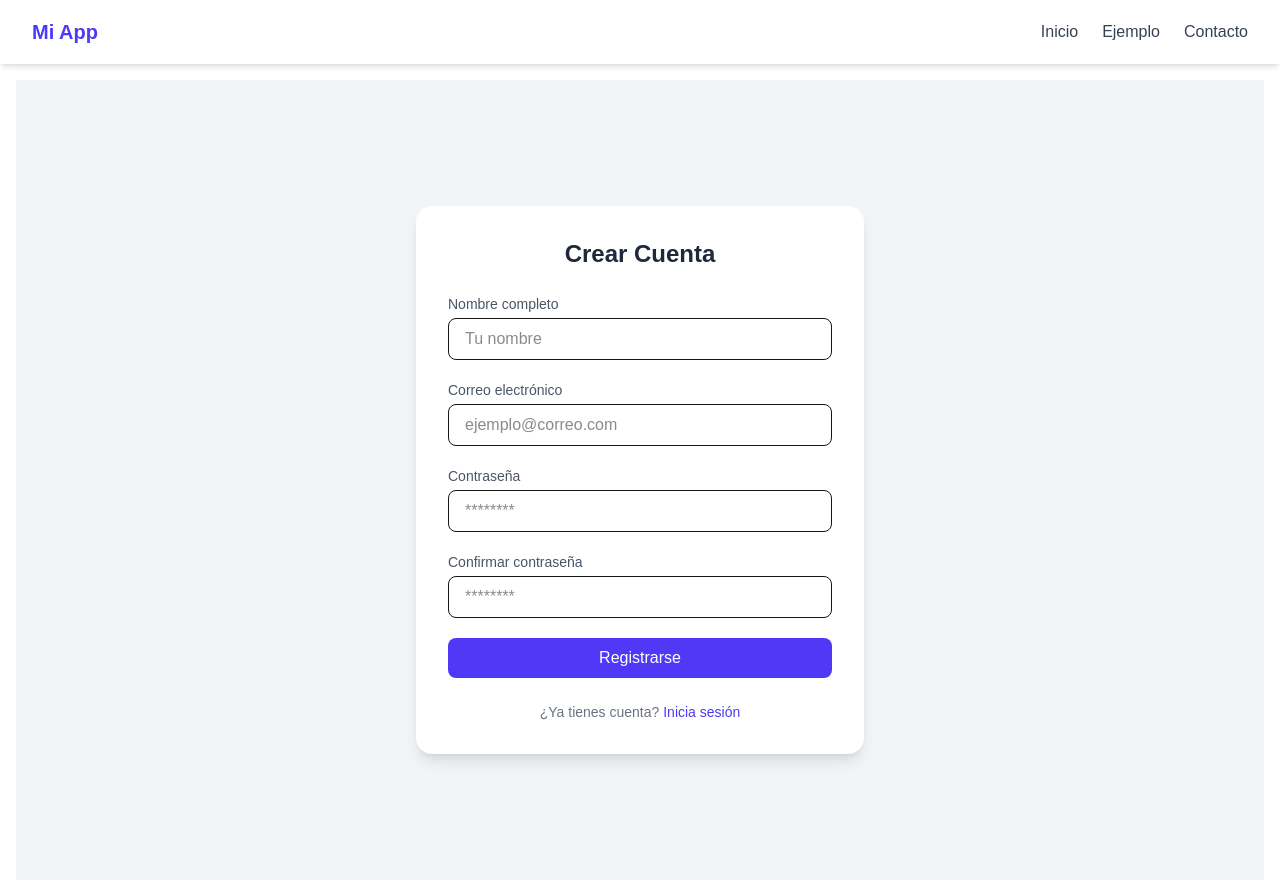
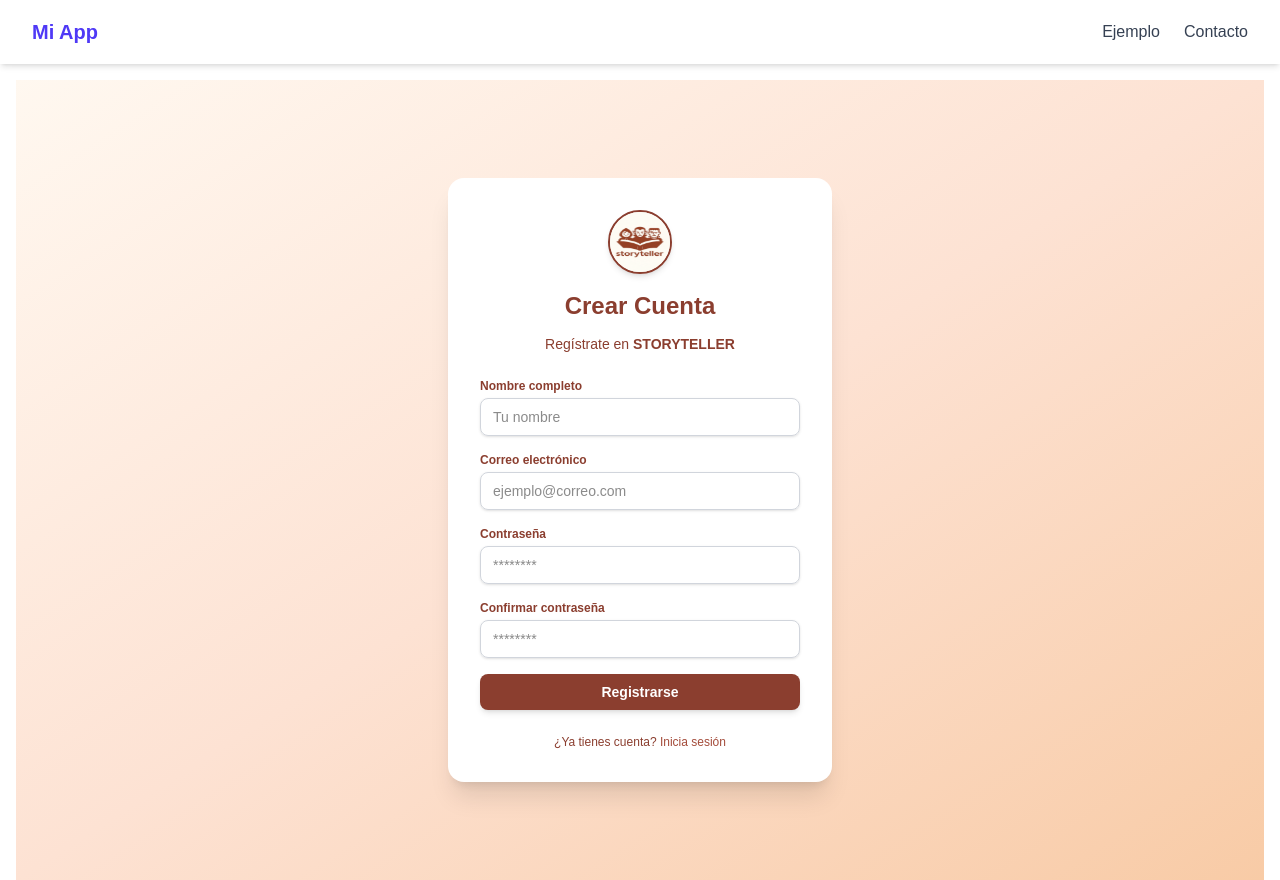
Before and after one commit to Marcos12UdeG/ProyectoModular, a Next.js app in the folder frontend/proyecto-modular/: page /registro in a window 1280 px wide. Built offline with nearby package versions, Linux system fonts and the light colour scheme.

Commit message:
LoginUsuarios

```diff
--- a/frontend/proyecto-modular/src/app/layout.tsx
+++ b/frontend/proyecto-modular/src/app/layout.tsx
@@ -39,14 +39,6 @@ export default function RootLayout({
               <ul className="flex space-x-6 text-gray-700 font-medium">
                 <li>
                   <Link
-                    href="/"
-                    className="hover:text-indigo-500 transition-colors"
-                  >
-                    Inicio
-                  </Link>
-                </li>
-                <li>
-                  <Link
                     href="/cuentos"
                     className="hover:text-indigo-500 transition-colors"
                   >
--- a/frontend/proyecto-modular/src/app/page.tsx
+++ b/frontend/proyecto-modular/src/app/page.tsx
@@ -1,71 +1,115 @@
-"use client"
-import { useState,useEffect } from "react";
+"use client";
+import { useState } from "react";
+import { useRouter } from "next/navigation";
+import Image from "next/image";
+
 export default function Home() {
+  const [email, setEmail] = useState("");
+  const [password, setPassword] = useState("");
+  const [mensaje, setMensaje] = useState("");
+  const router = useRouter();
 
-  const [saludo,SetSaludo] = useState("")
+  const Login = async (e: React.FormEvent<HTMLFormElement>) => {
+    e.preventDefault();
 
-    useEffect(() => {
+    try {
+      const res = await fetch("http://localhost:8000/login", {
+        method: "POST",
+        headers: { "Content-Type": "application/json" },
+        body: JSON.stringify({ email, password }),
+      });
 
-    },[]);
+      if (!res.ok) {
+        const err = await res.json();
+        setMensaje(`❌ ${err.detail}`);
+        return;
+      }
+
+      const data = await res.json();
+      setMensaje(`✅ Bienvenido ${data.name}`);
+
+      setTimeout(() => {
+        router.push("/cuentos");
+      }, 1000);
+    } catch (error) {
+      console.error("Error al conectar al servidor", error);
+      setMensaje("❌ Error al conectar al servidor");
+    }
+  };
 
   return (
-    <div className="flex items-center justify-center min-h-screen bg-gray-100">
-      <div className="w-full max-w-md bg-white rounded-2xl shadow-lg p-8">
-        {/* Título */}
-        <h1 className="text-2xl font-bold text-center text-gray-800 mb-6">
-          Iniciar Sesión
+    <div className="flex items-center justify-center min-h-screen bg-gradient-to-br from-[#FFF8F0] via-[#FDE2D3] to-[#F8CBA6]">
+      <div className="w-full max-w-4xl bg-white rounded-3xl shadow-2xl p-12 flex flex-col md:flex-row items-center gap-12">
+        {/* Logo */}
+        <div className="flex justify-center w-full md:w-1/2">
+          <Image
+            src="/images/logo.jpg"
+            alt="Storyteller Logo"
+            width={250}
+            height={250}
+            className="rounded-2xl shadow-md"
+          />
+        </div>
+
+        {/* Formulario */}
+        <div className="w-full md:w-1/2">
+          <h1 className="text-4xl font-extrabold text-[#8B3E2F] mb-4 text-center md:text-left tracking-wide">
+            STORYTELLER
           </h1>
 
-        {/* Formulario */}
-        <form className="space-y-5">
-          {/* Email */}
+          <form className="space-y-6" onSubmit={Login}>
             <div>
-            <label
-              htmlFor="email"
-              className="block text-sm font-medium text-gray-600"
-            >
-              Correo electrónico
+              <label className="block text-sm font-semibold text-[#8B3E2F]">
+                EMAIL
               </label>
               <input
                 type="email"
-              id="email"
-              placeholder="ejemplo@correo.com"
-              className="mt-1 w-full px-4 py-2 border rounded-lg focus:ring-2 focus:ring-indigo-500 focus:border-indigo-500 outline-none transition"
+                value={email}
+                onChange={(e) => setEmail(e.target.value)}
+                placeholder="hello@reallygreatsite.com"
+                className="mt-2 w-full px-4 py-3 border border-gray-300 rounded-lg shadow-sm focus:ring-2 focus:ring-[#8B3E2F] outline-none transition"
+                required
               />
             </div>
 
-          {/* Password */}
             <div>
-            <label
-              htmlFor="password"
-              className="block text-sm font-medium text-gray-600"
-            >
-              Contraseña
+              <label className="block text-sm font-semibold text-[#8B3E2F]">
+                PASSWORD
               </label>
               <input
                 type="password"
-              id="password"
+                value={password}
+                onChange={(e) => setPassword(e.target.value)}
                 placeholder="********"
-              className="mt-1 w-full px-4 py-2 border rounded-lg focus:ring-2 focus:ring-indigo-500 focus:border-indigo-500 outline-none transition"
+                className="mt-2 w-full px-4 py-3 border border-gray-300 rounded-lg shadow-sm focus:ring-2 focus:ring-[#8B3E2F] outline-none transition"
+                required
               />
             </div>
 
-          {/* Botón */}
             <button
               type="submit"
-            className="w-full bg-indigo-600 text-white py-2 rounded-lg hover:bg-indigo-700 transition font-medium"
+              className="w-full bg-[#8B3E2F] text-white py-3 rounded-lg hover:bg-[#A44C3B] transition font-semibold text-lg shadow-md"
             >
-            Ingresar
+              Sign In
             </button>
+
+            <p className="mt-6 text-center text-sm text-[#8B3E2F]">
+              Don&apos;t have an account?{" "}
+              <span
+                onClick={() => router.push("/registro")}
+                className="text-[#A44C3B] hover:underline cursor-pointer transition font-medium"
+              >
+                Sign Up
+              </span>
+            </p>
           </form>
 
-        {/* Enlaces extras */}
-        <p className="text-sm text-gray-500 text-center mt-6">
-          ¿No tienes cuenta?{" "}
-          <a href="/registro" className="text-indigo-600 hover:underline">
-            Regístrate
-          </a>
+          {mensaje && (
+            <p className="mt-6 text-center text-sm font-semibold text-[#A44C3B]">
+              {mensaje}
             </p>
+          )}
+        </div>
       </div>
     </div>
   );
--- a/frontend/proyecto-modular/src/app/registro/page.tsx
+++ b/frontend/proyecto-modular/src/app/registro/page.tsx
@@ -1,99 +1,126 @@
 "use client";
 
 import { useState } from "react";
+import { useRouter } from "next/navigation";
 
 export default function RegistroPage() {
-  const [formData, setFormData] = useState({
-    nombre: "",
-    email: "",
-    password: "",
-    confirmarPassword: "",
-  });
+  const router = useRouter();
 
+  const [name, setName] = useState("");
+  const [email, setEmail] = useState("");
+  const [password, setPassword] = useState("");
+  const [confirmPassword, setConfirmPassword] = useState("");
+  const [mensaje, setMensaje] = useState("");
 
+  const Registro = async (e: React.FormEvent<HTMLFormElement>) => {
+    e.preventDefault();
 
-  const handleChange = (e: React.ChangeEvent<HTMLInputElement>) => {
-    setFormData({ ...formData, [e.target.name]: e.target.value });
-  };
-
-  const handleSubmit = (e: React.FormEvent) => {
-    e.preventDefault();
-    if (formData.password !== formData.confirmarPassword) {
-      alert("Las contraseñas no coinciden");
+    if (password !== confirmPassword) {
+      setMensaje("❌ Las contraseñas no coinciden");
       return;
     }
-    // Aquí iría la lógica de envío al backend
-    alert("Registro exitoso!");
+
+    try {
+      const res = await fetch("http://localhost:8000/create", {
+        method: "POST",
+        headers: { "Content-Type": "application/json" },
+        body: JSON.stringify({ name, email, password }),
+      });
+
+      if (!res.ok) {
+        const err = await res.json();
+        setMensaje(`❌ ${err.detail}`);
+        return;
+      }
+
+      const data = await res.json();
+      setMensaje(`✅ Usuario ${data.name} creado correctamente`);
+
+      setTimeout(() => {
+        router.push("/");
+      }, 1000);
+    } catch (error) {
+      console.error("Error al conectar al servidor", error);
+      setMensaje("❌ Error al conectar al servidor");
+    }
   };
 
   return (
-    <div className="flex items-center justify-center min-h-screen bg-gray-100">
-      <div className="w-full max-w-md bg-white rounded-2xl shadow-lg p-8">
-        <h1 className="text-2xl font-bold text-center text-gray-800 mb-6">
+    <div className="flex items-center justify-center min-h-screen bg-gradient-to-br from-[#FFF8F0] via-[#FDE2D3] to-[#F8CBA6]">
+      <div className="w-full max-w-sm bg-white rounded-2xl shadow-xl p-8">
+        {/* Logo */}
+        <div className="flex justify-center mb-4">
+          <img
+            src="/images/logo.jpg" // 🔹 Coloca tu logo aquí (en public/logo.png)
+            alt="Logo"
+            className="w-16 h-16 rounded-full border-2 border-[#8B3E2F] shadow-md"
+          />
+        </div>
+
+        <h1 className="text-2xl font-extrabold text-[#8B3E2F] text-center mb-3">
           Crear Cuenta
         </h1>
+        <p className="text-center text-[#8B3E2F] mb-6 text-sm">
+          Regístrate en <span className="font-semibold">STORYTELLER</span>
+        </p>
 
-        <form onSubmit={handleSubmit} className="space-y-5">
+        <form onSubmit={Registro} className="space-y-4">
           {/* Nombre */}
           <div>
-            <label className="block text-sm font-medium text-gray-600">
+            <label className="block text-xs font-semibold text-[#8B3E2F]">
               Nombre completo
             </label>
             <input
               type="text"
-              name="nombre"
-              value={formData.nombre}
-              onChange={handleChange}
+              value={name}
+              onChange={(e) => setName(e.target.value)}
               placeholder="Tu nombre"
-              className="mt-1 w-full px-4 py-2 border rounded-lg focus:ring-2 focus:ring-indigo-500 focus:border-indigo-500 outline-none transition"
+              className="mt-1 w-full px-3 py-2 border border-gray-300 rounded-lg shadow-sm focus:ring-2 focus:ring-[#8B3E2F] outline-none transition text-sm"
               required
             />
           </div>
 
           {/* Email */}
           <div>
-            <label className="block text-sm font-medium text-gray-600">
+            <label className="block text-xs font-semibold text-[#8B3E2F]">
               Correo electrónico
             </label>
             <input
               type="email"
-              name="email"
-              value={formData.email}
-              onChange={handleChange}
+              value={email}
+              onChange={(e) => setEmail(e.target.value)}
               placeholder="ejemplo@correo.com"
-              className="mt-1 w-full px-4 py-2 border rounded-lg focus:ring-2 focus:ring-indigo-500 focus:border-indigo-500 outline-none transition"
+              className="mt-1 w-full px-3 py-2 border border-gray-300 rounded-lg shadow-sm focus:ring-2 focus:ring-[#8B3E2F] outline-none transition text-sm"
               required
             />
           </div>
 
           {/* Password */}
           <div>
-            <label className="block text-sm font-medium text-gray-600">
+            <label className="block text-xs font-semibold text-[#8B3E2F]">
               Contraseña
             </label>
             <input
               type="password"
-              name="password"
-              value={formData.password}
-              onChange={handleChange}
+              value={password}
+              onChange={(e) => setPassword(e.target.value)}
               placeholder="********"
-              className="mt-1 w-full px-4 py-2 border rounded-lg focus:ring-2 focus:ring-indigo-500 focus:border-indigo-500 outline-none transition"
+              className="mt-1 w-full px-3 py-2 border border-gray-300 rounded-lg shadow-sm focus:ring-2 focus:ring-[#8B3E2F] outline-none transition text-sm"
               required
             />
           </div>
 
           {/* Confirmar Password */}
           <div>
-            <label className="block text-sm font-medium text-gray-600">
+            <label className="block text-xs font-semibold text-[#8B3E2F]">
               Confirmar contraseña
             </label>
             <input
               type="password"
-              name="confirmarPassword"
-              value={formData.confirmarPassword}
-              onChange={handleChange}
+              value={confirmPassword}
+              onChange={(e) => setConfirmPassword(e.target.value)}
               placeholder="********"
-              className="mt-1 w-full px-4 py-2 border rounded-lg focus:ring-2 focus:ring-indigo-500 focus:border-indigo-500 outline-none transition"
+              className="mt-1 w-full px-3 py-2 border border-gray-300 rounded-lg shadow-sm focus:ring-2 focus:ring-[#8B3E2F] outline-none transition text-sm"
               required
             />
           </div>
@@ -101,17 +128,26 @@ export default function RegistroPage() {
           {/* Botón */}
           <button
             type="submit"
-            className="w-full bg-indigo-600 text-white py-2 rounded-lg hover:bg-indigo-700 transition font-medium"
+            className="w-full bg-[#8B3E2F] text-white py-2 rounded-lg hover:bg-[#A44C3B] transition font-semibold text-sm shadow-md"
           >
             Registrarse
           </button>
         </form>
 
-        <p className="text-sm text-gray-500 text-center mt-6">
+        {mensaje && (
+          <p className="mt-4 text-center text-xs font-semibold text-[#A44C3B]">
+            {mensaje}
+          </p>
+        )}
+
+        <p className="text-xs text-[#8B3E2F] text-center mt-6">
           ¿Ya tienes cuenta?{" "}
-          <a href="/" className="text-indigo-600 hover:underline">
+          <span
+            onClick={() => router.push("/")}
+            className="text-[#A44C3B] hover:underline cursor-pointer font-medium transition"
+          >
             Inicia sesión
-          </a>
+          </span>
         </p>
       </div>
     </div>
```
Also changed, not shown: frontend/proyecto-modular/public/images/logo.jpg (added), 1 other file (tests, documents, lock files or other folders). Lines whose indentation alone changed are shown as unchanged.
